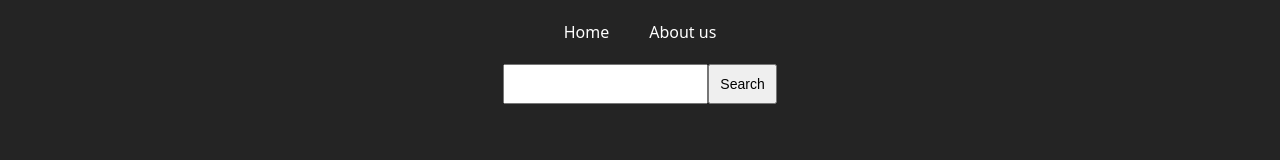
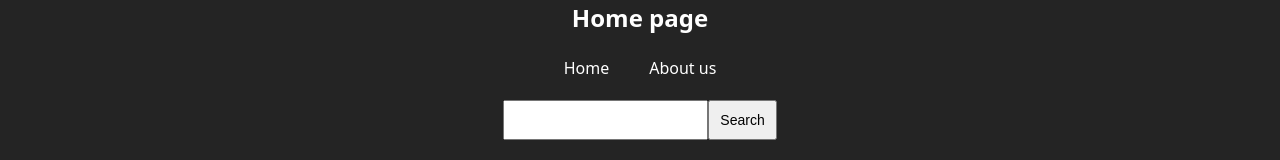
Before and after one commit to DmitryKremenetsky/rss-components-task, a React (Vite) app: page / in a window 1280 px wide. Shown: the top 160 px of the page. Built offline with nearby package versions, Linux system fonts and the light colour scheme.

Commit message:
feat: add pages names

```diff
--- a/src/components/Navigation/navigation.css
+++ b/src/components/Navigation/navigation.css
@@ -7,3 +7,7 @@
   margin: 20px;
   text-decoration: none;
 }
+
+h2 {
+  color: #fff;
+}
--- a/src/components/Navigation/navigation.tsx
+++ b/src/components/Navigation/navigation.tsx
@@ -6,6 +6,16 @@ export default class Navigation extends React.Component {
   render(): JSX.Element {
     return (
       <div>
+        <div>
+          <h2>
+            {window.location.pathname === '/'
+              ? 'Home'
+              : window.location.pathname === '/about'
+              ? 'About'
+              : 'Error'}{' '}
+            page
+          </h2>
+        </div>
         <div className="link-container">
           <Link className="link" to={'/'}>
             Home
```
